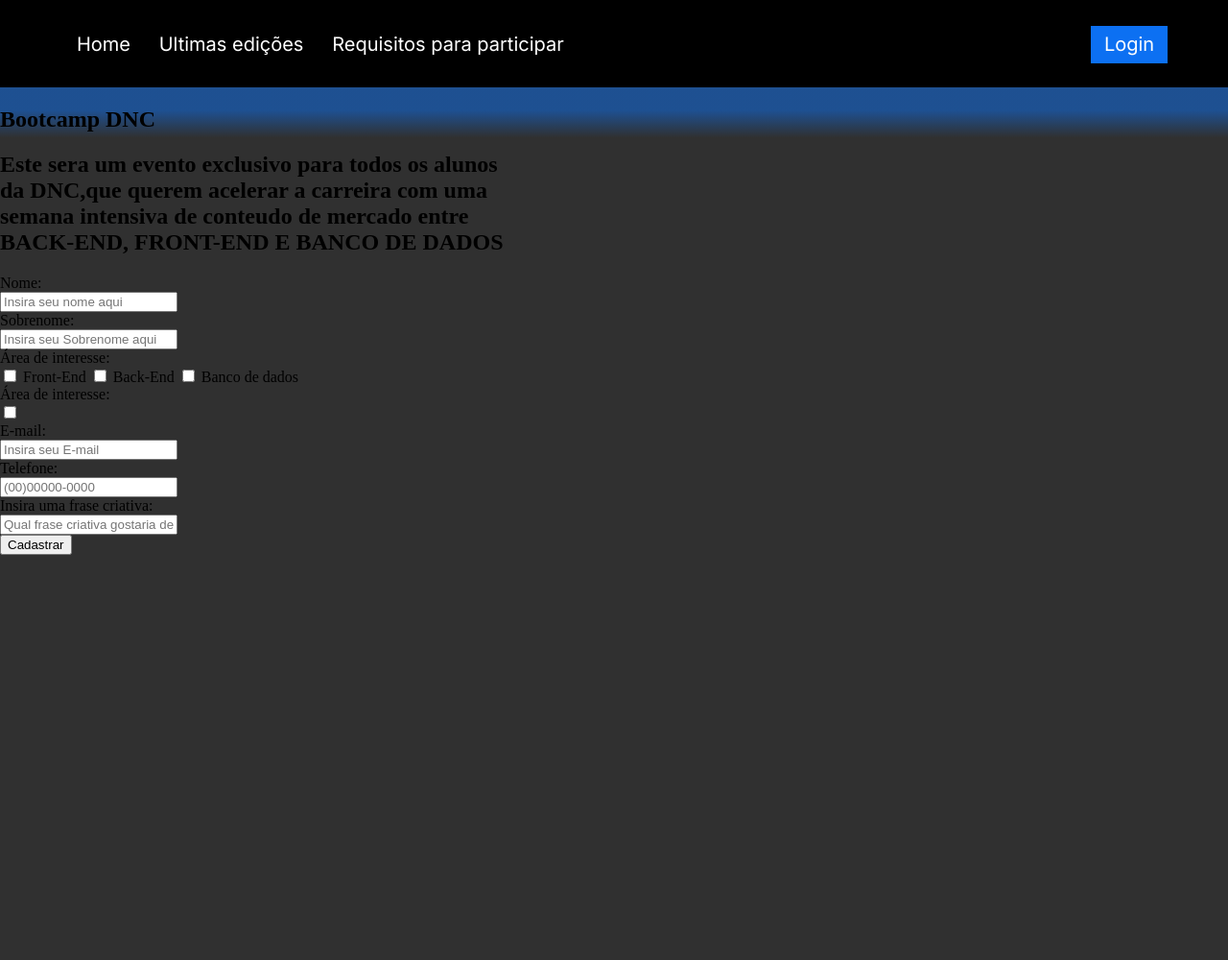
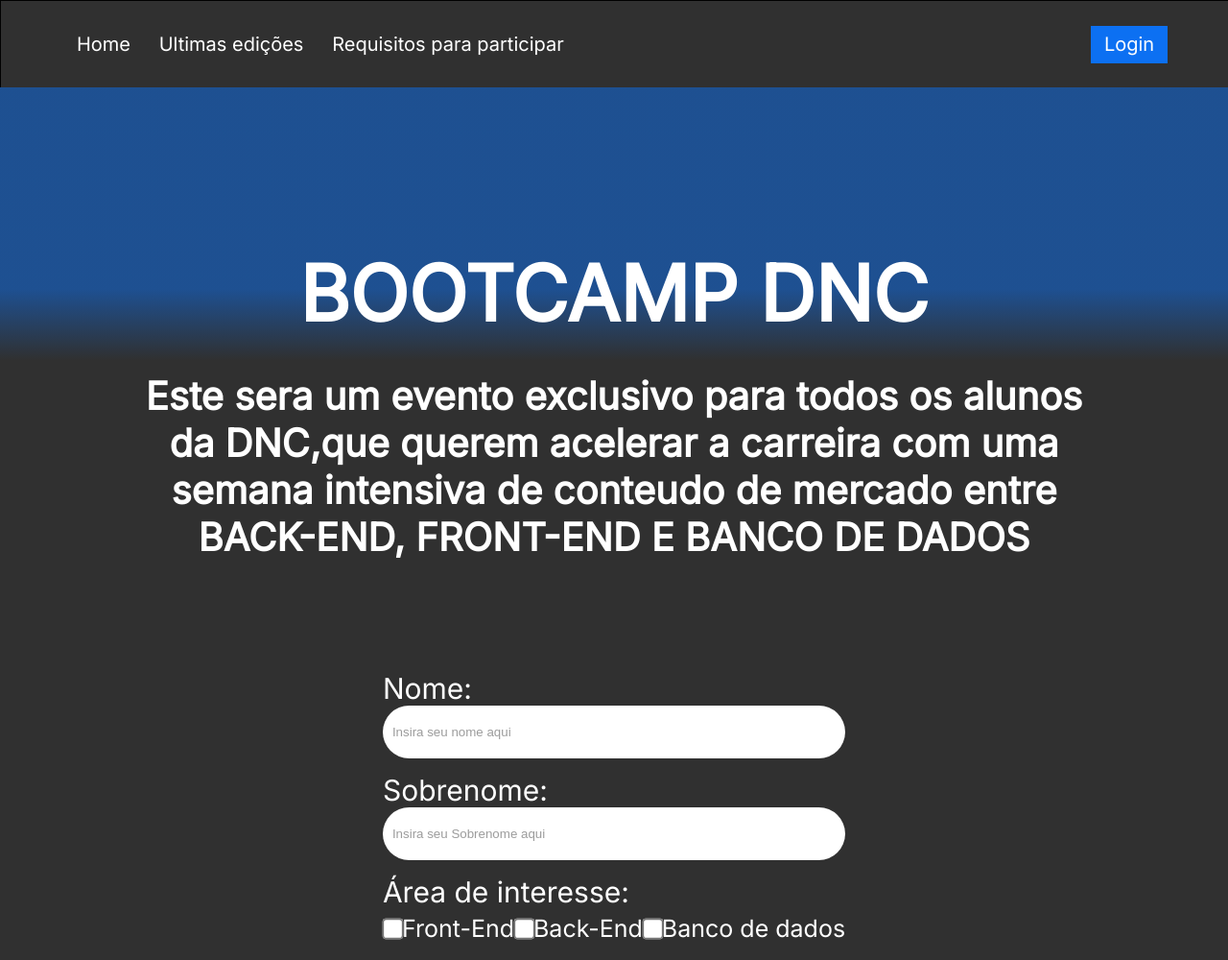
Before and after one commit to GabrielRios16/estudoprojeto2, a plain HTML site: page index.html in a window 1280 px wide. Shown: the top 1000 px of the page at 96% size. Before the commit the page ends 800 px from the top, so only its background shows below. Drawn offline with Linux system fonts and the light colour scheme.

Commit message:
parte dos formularios e estilização do mesmo

```diff
--- a/index.html
+++ b/index.html
@@ -24,17 +24,18 @@
 
         <form action="" method="post">
             <div class="form-group">
-                <label for="">Nome:</label> <br>
-                <input type="text" placeholder="Insira seu nome aqui">
+                <label for="">Nome:</label>
+                <input class="name" type="text" placeholder="Insira seu nome aqui">
 
             </div>
             <div class="form-group">
-                <label for="">Sobrenome:</label> <br>
+                <label for="">Sobrenome:</label>
                 <input type="text" placeholder="Insira seu Sobrenome aqui">
             </div>
             <div class="form-group">
-                <div>
-                    <label for="">Área de interesse:</label> <br>
+
+                <label for="">Área de interesse:</label>
+                <div class="checkbox-itens">
                     <input type="checkbox" value="front">
                     <label for="text">Front-End</label>
                     <input type="checkbox" value="back">
@@ -42,24 +43,23 @@
                     <input type="checkbox" value="bd">
                     <label for="text">Banco de dados</label>
                 </div>
-                <label for="">Área de interesse:</label> <br>
-                <input type="checkbox">
+
 
 
             </div>
             <div class="form-group">
-                <label for="">E-mail:</label> <br>
+                <label for="">E-mail:</label>
                 <input type="email" placeholder="Insira seu E-mail">
 
 
             </div>
             <div class="form-group">
-                <label for="">Telefone:</label> <br>
+                <label for="">Telefone:</label>
                 <input type="tel" placeholder="(00)00000-0000">
 
             </div>
             <div class="form-group">
-                <label for="">Insira uma frase criativa:</label> <br>
+                <label for="">Insira uma frase criativa:</label>
                 <input type="text" placeholder="Qual frase criativa gostaria de nos falar?">
 
             </div>
--- a/style.css
+++ b/style.css
@@ -1,10 +1,19 @@
 
     @import url('https://fonts.googleapis.com/css2?family=Inter&display=swap');
+
+
+    :root{
+      --azul-dnc:#0C70F2;
+      --preto-dnc:#303030;
+      --cinza-hover:#c9c9c9;
+      --fonte-padrao:"Inter";
+    }
 
     body{
       margin: 0px;
       padding: 0px;
       background: linear-gradient(180deg, rgba(12, 112, 242, 0.5) 19.91%, rgba(12, 112, 242, 0) 24.84%),#303030;
+
       background-repeat: no-repeat;
 
 
@@ -25,7 +34,7 @@
 
     }
     #principal div a:hover{
-      color: rgb(210, 190, 166);
+      color: var(--cinza-hover);
     }
 
 
@@ -33,11 +42,11 @@
       width: 100%;
       height: 90px;
       border: 1px solid black;
-      background-color: black;
+      background-color:var(--preto-dnc);
       display: flex;
       justify-content: space-between;
       align-items: center;
-      border-bottom: gray;
+      border-bottom: var(--cinza-hover);
 
     }
     #principal div a{
@@ -45,7 +54,7 @@
       font-weight: 600px;
       color: white;
       text-decoration: none;
-      font-family: "Inter";
+      font-family: var(--fonte-padrao);
       align-items: center;
 
     }
@@ -55,5 +64,86 @@
       justify-content: space-around;
       align-items: center;
       margin-left: 5%;
+    }
 
+      section{
+        display: flex;
+        flex-direction: column;
+        align-items: center;
+        margin-top: 100px;
+        margin-bottom: 100px;
+      }
+      header{
+        font-family: var(--fonte-padrao);
+        color: white;
+        text-align: center;
+      }
+      header h1{
+        font-weight: 800;
+        font-size: 80px;
+        text-transform: uppercase;
+
+        margin-bottom: 20px;
+
+
+      }
+      header h2{
+
+        font-family: var(--fonte-padrao);
+        font-weight: 700;
+        font-size: 40px;
+        margin-bottom: 100px;
+      }
+    /* Formulario*/
+    form{
+      color: white;
+      font-family: var(--fonte-padrao);
+      font-size: 30px;
+      font-weight: 600px;
     }
+    .form-group{
+      display: flex;
+      flex-direction: column;
+      margin-top: 15px;
+      margin-bottom: 15px;
+    }
+    form input{
+      height:35px;
+      border: 0px;
+      border-radius: 50px;
+      padding: 10px;
+    }
+    form label{
+      margin: 10,0,10,0;
+    }
+   form input::placeholder{
+    color: rgba(57, 57, 57, 0.5);
+
+
+   }
+   .checkbox-itens label{
+    font-size: 25px;
+
+   }
+   .checkbox-itens{
+    display:flex;
+    justify-content: space-around;
+    align-items: center;
+   }
+   input[type=checkbox]{
+    transform: scale(1.7);
+   }
+
+   input[type=submit]{
+    background: rgba(12, 112, 242, 0.9);
+    color: white;
+    height: 56px;
+    width: 100%;
+    margin-top: 35px;
+    align-items: center;
+    cursor: pointer;
+   }
+
+   input[type=submit]:hover{
+    color: #023576;
+   }
```
